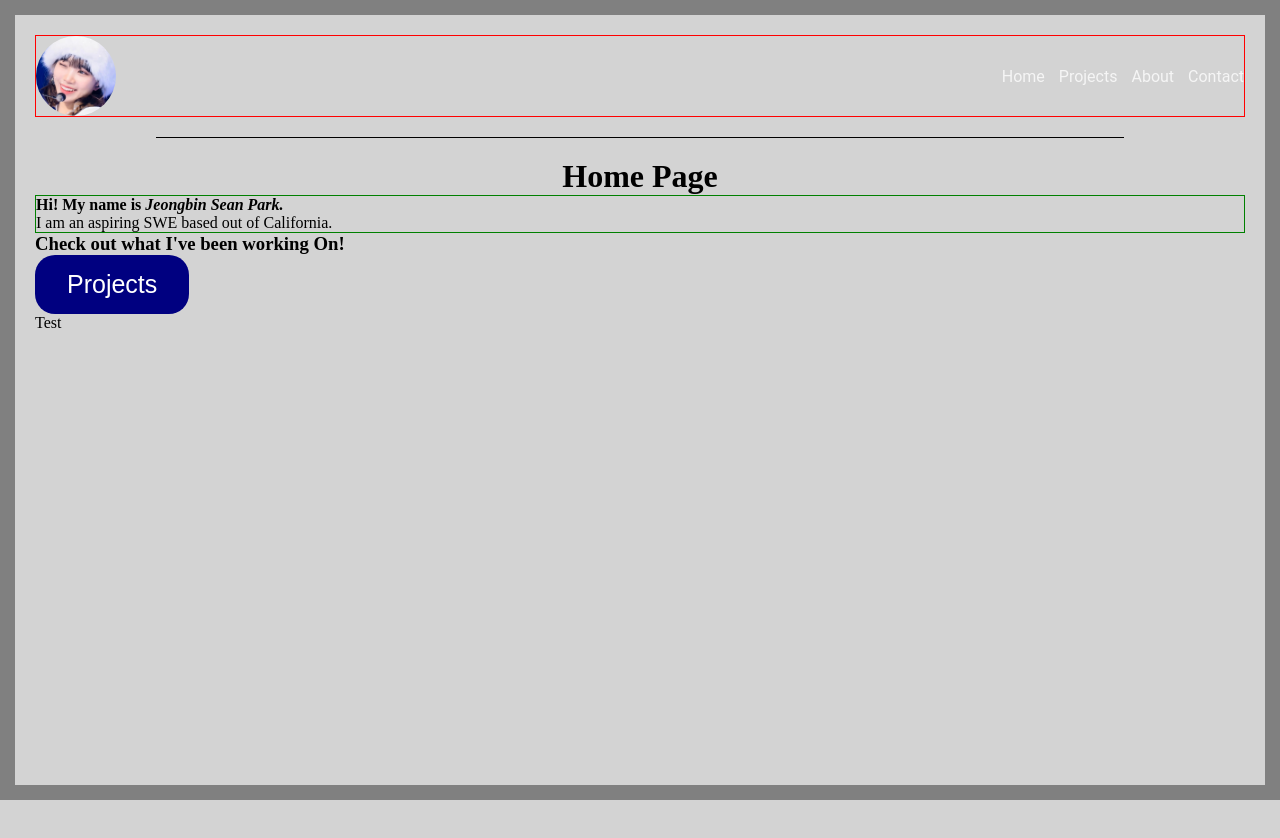
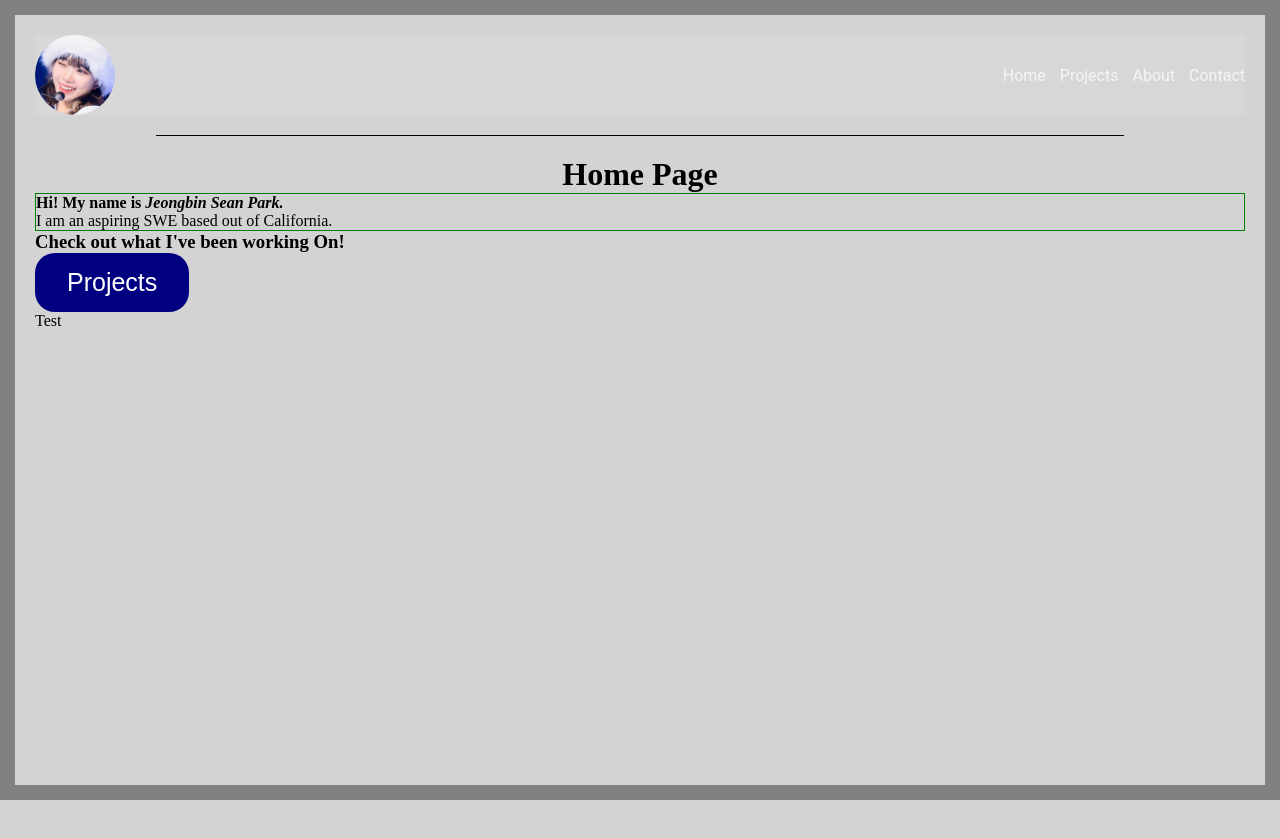
Before and after one commit to shaanprk/Portfolio-Website, a plain HTML site: page index.html in a window 1280 px wide. Shown: the top 838 px of the page. Drawn offline with nearby package versions, Linux system fonts and the light colour scheme.

Commit message:
Changes to CSS

```diff
--- a/css/styles.css
+++ b/css/styles.css
@@ -49,11 +49,11 @@ header {
     display: flex;
     align-items: center;
     justify-content: space-between;
-    border: 1px solid red;
+    /* border: 1px solid red; */
     position: sticky;
     top: calc(var(--border-w) + var(--margin-w));
-    /* background-color: blue; */
-    z-index: 1000;
+    background: rgba(255, 255, 255, 0.1);
+    backdrop-filter: blur(10px);
 }
 
 #break {
```
